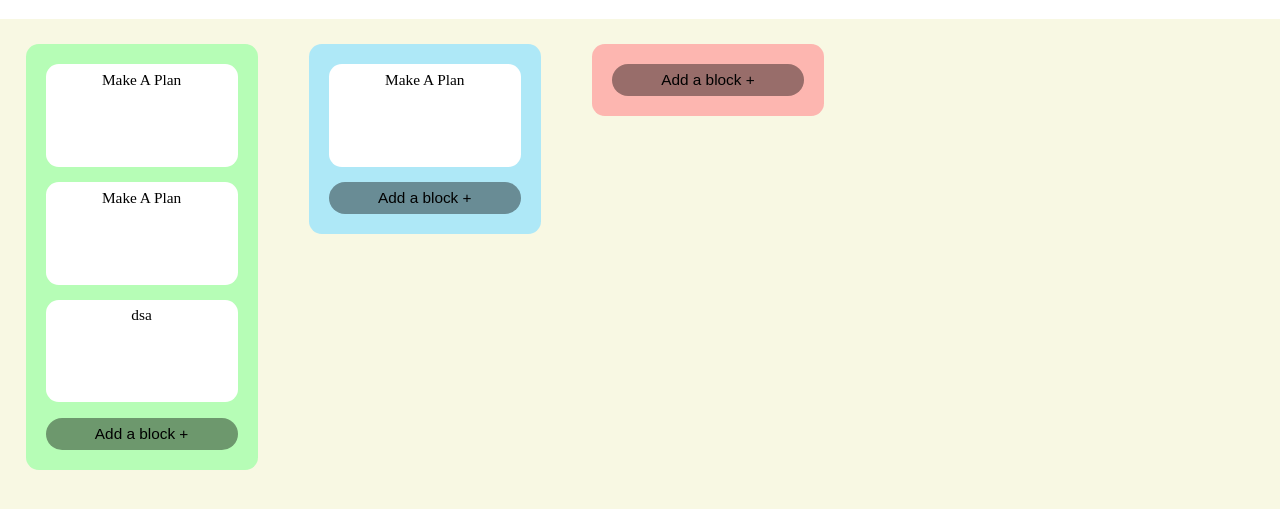
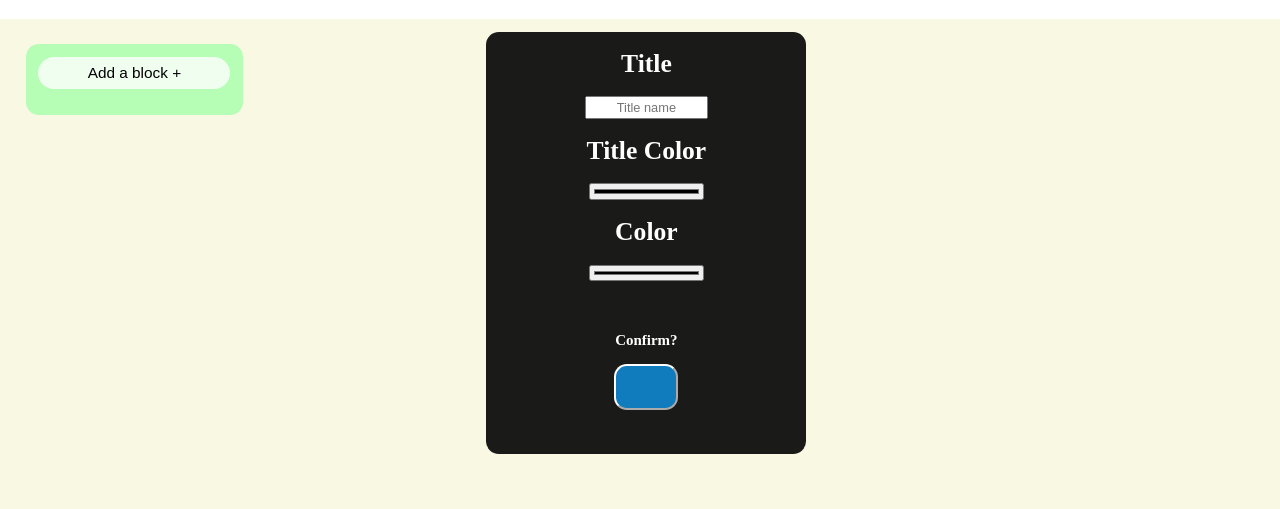
Before and after one commit to JoepMaas/Planning-Website, a plain HTML site: page PlanningWebsite/Index.Html in a window 1280 px wide. Both pictures are taken after a click on the button "Add a block +". Shown: the part 61-570 px from the top of the page. Drawn offline with Linux system fonts and the light colour scheme.

Commit message:
Can add building blocks now and change the title.

```diff
--- a/PlanningWebsite/Index.Html
+++ b/PlanningWebsite/Index.Html
@@ -13,47 +13,39 @@
     <div class="TitleContainer">
         <h1>Planning Site</h1>
     </div>
-    <div class="OptionBlock">
+    <div class="OptionBlock" id="OptionBlock">
         <div class="OptionText">
             <h1>Title</h1>
-            <input id="TitleInput"></input>
+            <input placeholder="Title name" id="TitleInput"></input>
             <h1>Title Color</h1>
-            <input type="color" name="TitleColor" id="TitleColor"/>
+            <input type="color" name="TitleColor" id="TitleColor" />
             <h1>Color</h1>
-            <input type="color" name="BackgroundColor" id="BackgroundColor"/>
+            <input type="color" name="BackgroundColor" id="BackgroundColor" />
+            <h3 class="ConfirmText">Confirm?</h3>
+            <button class="ConfirmButton" onclick="Confirm()"></button>
         </div>
     </div>
+
     <div class="MainContainer">
         <div class="BlockContainer">
-            <div class="Block">
-                <div class="BuildingBlock">
-                    <div class="Title">Make A Plan</div>
-                </div>
-                <div class="BuildingBlock">
-                    <div class="Title">Make A Plan</div>
-                </div>
-                <div class="BuildingBlock">
-                    <div class="Title" id="textting">Make A Plan</div>
-                </div>
-                <button class="button" id="Button2" onclick="button()">Add a block +</button>
+            <div class="Block" id="Block">
+                <button class="button" id="Button2" onclick="button('Block')">Add a block +</button>
             </div>
         </div>
         <div class="BlockContainer">
-            <div class="SecondBlock">
-                <div class="BuildingBlock">
-                    <div class="Title">Make A Plan</div>
-                </div>
-                <button class="button">Add a block +</button>
+            <div class="Block1" id="Block1">
+                <button class="button" id="Button2" onclick="button('Block1')">Add a block +</button>
             </div>
-
         </div>
         <div class="BlockContainer">
-            <div class="ThirdBlock">
-                <button class="button">Add a block +</button>
+            <div class="Block2" id="Block2">
+                <button class="button" id="Button2" onclick="button('Block2')">Add a block +</button>
             </div>
+        </div>
 
-        </div>
+    </div>
+    <div class="BuildingBlock">
+        <div class="Title">Make A Plan</div>
     </div>
 </body>
-
 </html>
--- a/PlanningWebsite/Script.Js
+++ b/PlanningWebsite/Script.Js
@@ -1,14 +1,43 @@
 document.addEventListener("DOMContentLoaded", (event) => {
     loaded()
 });
+
 var Button1;
 let text;
+let OptionBlock;
+let BlockVisible;
+let blockType;
+let block;
+
 
 function loaded() {
     Button1 = document.getElementById("Button1");
     text = document.getElementById("textting");
+    OptionBlock = document.getElementById("OptionBlock")
+    block = document.getElementById("Block");
 }
 
-function button() {
-    text.innerText = "dsa";
+function button(blockThing) {
+    blockType = blockThing;
+    OptionBlock.style.visibility = "Visible";
 };
+
+function Confirm() {
+    //ADD THE BUILDING BLOCK
+
+    let div = document.getElementsByClassName("BuildingBlock")[0];
+    let copy = div.cloneNode(true);
+
+    if (document.getElementById("TitleInput").value.length < 20 && document.getElementById("TitleInput").value.length != 0) { // needs input, also less than 20 characters
+        document.getElementsByClassName(blockType)[0].appendChild(copy);
+
+        copy.getElementsByClassName('Title')[0].innerHTML = document.getElementById("TitleInput").value;
+        copy.style.visibility = "Visible";
+        OptionBlock.style.visibility = "Hidden";
+        document.getElementsByClassName(blockType)[0].style.visibility = "Visible";
+    }
+    else {
+        document.getElementById("TitleInput").value = "Incorrect Input, Try again."
+    }
+
+}
--- a/PlanningWebsite/Style.css
+++ b/PlanningWebsite/Style.css
@@ -30,40 +30,43 @@ body {
 }
 
 .Block {
-  padding: 20px;
+  padding: 1vw;
   background-color: #9dffa5b7;
   border-radius: 1vw;
   z-index: 0;
 }
 
-.SecondBlock {
-  padding: 20px;
+.Block1 {
+  visibility: hidden;
+  padding: 1vw;
   background-color: #92e2ffb7;
   border-radius: 1vw;
   z-index: 0;
 }
 
-.ThirdBlock {
-  padding: 20px;
+.Block2 {
+  visibility: hidden;
+  padding: 1vw;
   background-color: #ff9d9db7;
   border-radius: 1vw;
   z-index: 0;
 }
 
-.FourthBlock {
-  padding: 20px;
+.Block3 {
+  padding: 1vw;
   background-color: #8471ffb7;
   border-radius: 1vw;
   z-index: 0;
 }
 
 .BuildingBlock{
-    margin-bottom: 1.2vw;
+  margin-bottom: 1.2vw;
   width: 15vw;
   height: 8vw;
   background-color: #ffffff;
   border-radius: 1vw;
-  z-index: 1;
+  visibility: hidden;
+  z-index: -1;
 }
 
 .button {
@@ -71,12 +74,13 @@ body {
   height: 2.5vw;
   border-radius: 2vw;
   font-size: 1.2vw;
-  background: rgba(0, 0, 0, 0.4);
+  background: rgba(255, 255, 255, 0.797);
+  margin-bottom: 1vw;
   border: none;
 }
 
 .button:hover {
-  background-color: rgba(0, 0, 0, 0.543);
+  background-color: rgba(255, 255, 255, 0.338);
 }
 
 .OptionBlock {
@@ -88,7 +92,7 @@ body {
   width: 25vw;
   height: 33vw;
   margin-left: 38vw;
-  margin-top: 10vw;
+  margin-top: 1vw;
 }
 
 .OptionText {
@@ -98,11 +102,37 @@ body {
   font-size: 1vw;
 }
 
+.ConfirmButton {
+  width: 5vw;
+  height: 3.6vw;
+  border-radius: 1vw;
+  background-color: rgb(16, 124, 190);
+  border-color: white;
+}
+
+.ConfirmButton:hover {
+  width: 5.2vw;
+  height: 3.9vw;
+  background-color: rgb(10, 108, 169);
+}
+
+.ConfirmText {
+  margin-top: 4vw;
+}
+
+#TitleInput {
+  height: 1.3vw;
+  width: 9vw;
+  text-align: center;
+  font-size: 1vw;
+}
+
 #TitleColor {
+  height: 1.3vw;
   width: 9vw;
-  border: none;
 }
 
 #BackgroundColor {
+  height: 1.3vw;
   width: 9vw;
 }
```
